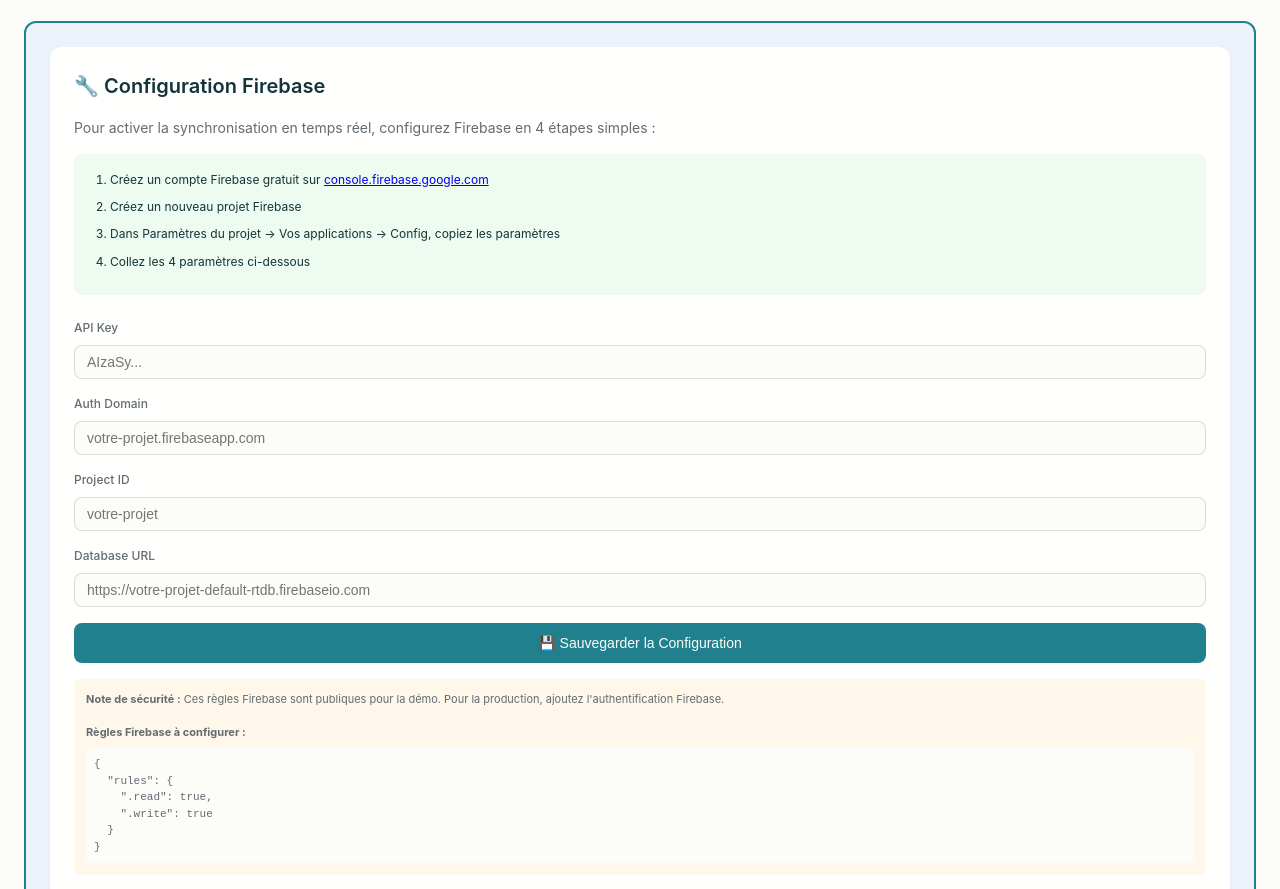
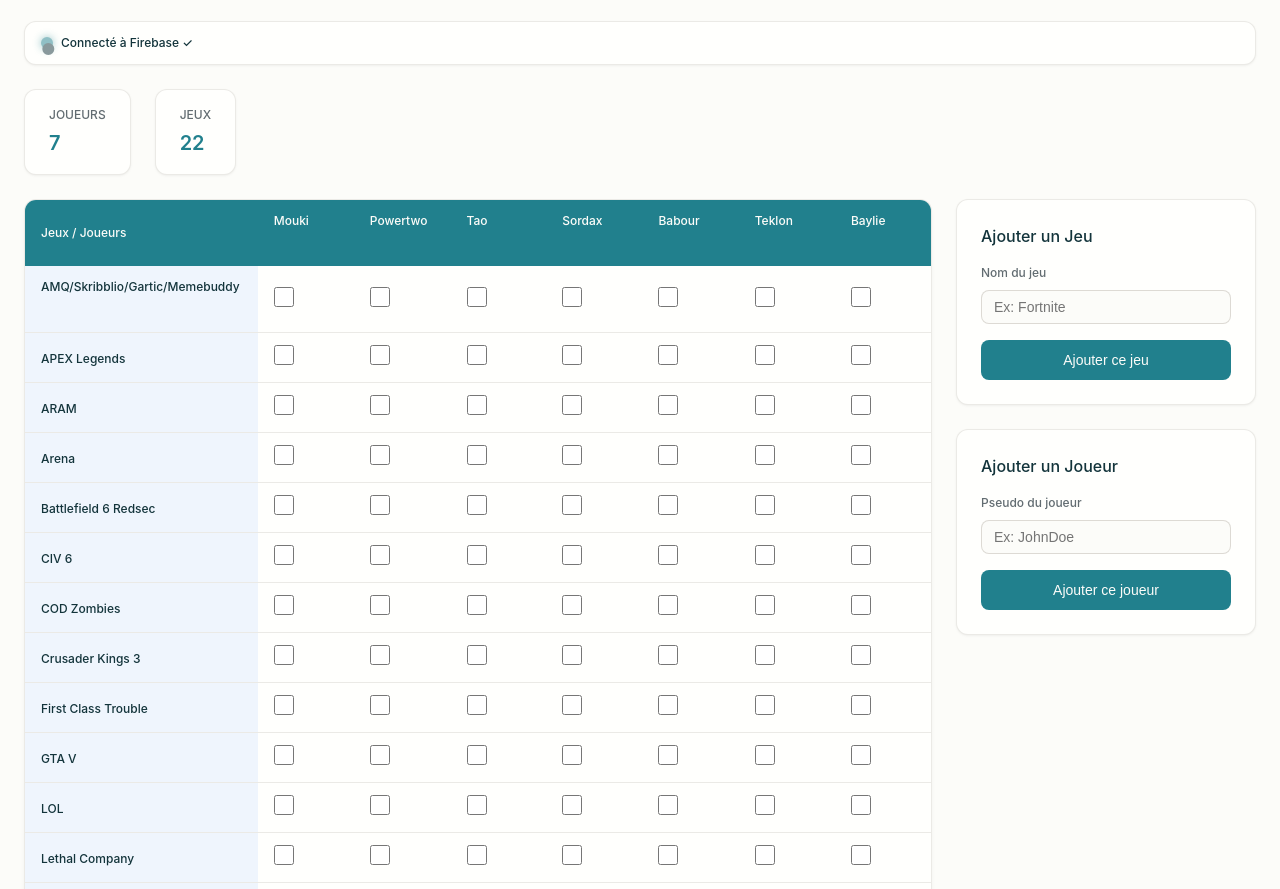
Before and after one commit to Powr2/DGD, a plain HTML site: page index.html in a window 1280 px wide. Shown: the part 63-952 px from the top of the page. Drawn offline with Linux system fonts and the light colour scheme; no server answers; a web font is replaced by a local one.

Commit message:
Add files via upload

```diff
--- a/index.html
+++ b/index.html
@@ -522,68 +522,7 @@ h1 {
     line-height: 1.4;
 }
 
-.firebase-config {
-    background-color: var(--color-bg-1);
-    padding: var(--space-24);
-    border-radius: var(--radius-lg);
-    border: 2px solid var(--color-primary);
-    margin-bottom: var(--space-24);
-}
 
-.config-card {
-    background-color: var(--color-surface);
-    padding: var(--space-24);
-    border-radius: var(--radius-lg);
-    box-shadow: var(--shadow-md);
-}
-
-.config-card h2 {
-    font-size: var(--font-size-2xl);
-    font-weight: var(--font-weight-bold);
-    margin-bottom: var(--space-16);
-    color: var(--color-text);
-}
-
-.config-help {
-    font-size: var(--font-size-base);
-    color: var(--color-text-secondary);
-    margin-bottom: var(--space-16);
-}
-
-.config-steps {
-    background-color: var(--color-bg-3);
-    padding: var(--space-16);
-    border-radius: var(--radius-base);
-    margin-bottom: var(--space-24);
-}
-
-.config-steps ol {
-    margin-left: var(--space-20);
-    font-size: var(--font-size-sm);
-    line-height: 1.6;
-}
-
-.config-steps li {
-    margin-bottom: var(--space-8);
-}
-
-.config-note {
-    margin-top: var(--space-16);
-    padding: var(--space-12);
-    background-color: var(--color-bg-2);
-    border-radius: var(--radius-sm);
-    font-size: var(--font-size-xs);
-    color: var(--color-text-secondary);
-}
-
-.config-note pre {
-    background-color: var(--color-background);
-    padding: var(--space-8);
-    border-radius: var(--radius-sm);
-    margin-top: var(--space-8);
-    overflow-x: auto;
-    font-size: var(--font-size-xs);
-}
 
 .connection-status {
     display: flex;
@@ -645,57 +584,7 @@ h1 {
     <div class="container">
         <h1>Gestion des Jeux Vidéo 🎮</h1>
 
-        <!-- Firebase Configuration Section -->
-        <div class="firebase-config" id="firebaseConfig" style="display: none;">
-            <div class="config-card">
-                <h2>🔧 Configuration Firebase</h2>
-                <p class="config-help">Pour activer la synchronisation en temps réel, configurez Firebase en 4 étapes simples :</p>
-
-                <div class="config-steps">
-                    <ol>
-                        <li>Créez un compte Firebase gratuit sur <a href="https://console.firebase.google.com" target="_blank">console.firebase.google.com</a></li>
-                        <li>Créez un nouveau projet Firebase</li>
-                        <li>Dans Paramètres du projet → Vos applications → Config, copiez les paramètres</li>
-                        <li>Collez les 4 paramètres ci-dessous</li>
-                    </ol>
-                </div>
-
-                <div class="form-group">
-                    <label for="configApiKey">API Key</label>
-                    <input type="text" id="configApiKey" placeholder="AIzaSy...">
-                </div>
-
-                <div class="form-group">
-                    <label for="configAuthDomain">Auth Domain</label>
-                    <input type="text" id="configAuthDomain" placeholder="votre-projet.firebaseapp.com">
-                </div>
-
-                <div class="form-group">
-                    <label for="configProjectId">Project ID</label>
-                    <input type="text" id="configProjectId" placeholder="votre-projet">
-                </div>
-
-                <div class="form-group">
-                    <label for="configDatabaseURL">Database URL</label>
-                    <input type="text" id="configDatabaseURL" placeholder="https://votre-projet-default-rtdb.firebaseio.com">
-                </div>
-
-                <button class="btn" onclick="saveFirebaseConfig()">💾 Sauvegarder la Configuration</button>
-                <div class="message" id="configMessage"></div>
-
-                <div class="config-note">
-                    <strong>Note de sécurité :</strong> Ces règles Firebase sont publiques pour la démo. Pour la production, ajoutez l'authentification Firebase.
-                    <br><br>
-                    <strong>Règles Firebase à configurer :</strong>
-                    <pre>{
-  "rules": {
-    ".read": true,
-    ".write": true
-  }
-}</pre>
-                </div>
-            </div>
-        </div>
+        <!-- Firebase est déjà configuré automatiquement! -->
 
         <!-- Connection Status -->
         <div class="connection-status" id="connectionStatus">
@@ -752,11 +641,17 @@ h1 {
     </div>
 
     <script>
-        // Firebase variables
+        // Firebase variables - CONFIGURATION PRÉ-CONFIGURÉE
         let firebaseApp = null;
         let database = null;
         let isFirebaseConfigured = false;
-        let firebaseConfig = null;
+        // Configuration Firebase codée en dur - prête à l'emploi!
+        let firebaseConfig = {
+            apiKey: "AIzaSyBVB8dxeMlczYYgXLzyo2NDELNABKzGUtA",
+            authDomain: "dgdgames-1750c.firebaseapp.com",
+            databaseURL: "https://dgdgames-1750c-default-rtdb.europe-west1.firebasedatabase.app",
+            projectId: "dgdgames-1750c"
+        };
 
         // Données initiales
         let players = ['Mouki', 'Powertwo', 'Tao', 'Sordax', 'Babour', 'Teklon', 'Baylie'];
@@ -1148,58 +1043,13 @@ h1 {
             }
         });
 
-        // Check Firebase configuration on load
+        // Check Firebase configuration on load - AUTO-CONNECT
         function checkFirebaseConfig() {
-            const savedConfig = getFirebaseConfigFromMemory();
-            if (savedConfig) {
-                firebaseConfig = savedConfig;
-                initializeFirebase(savedConfig);
-            } else {
-                document.getElementById('firebaseConfig').style.display = 'block';
-                updateConnectionStatus(false);
-            }
+            // Firebase est déjà configuré, connexion automatique!
+            initializeFirebase(firebaseConfig);
         }
 
-        // Get Firebase config from memory (using a global variable)
-        let storedFirebaseConfig = null;
-        function getFirebaseConfigFromMemory() {
-            return storedFirebaseConfig;
-        }
 
-        // Save Firebase config to memory
-        function setFirebaseConfigToMemory(config) {
-            storedFirebaseConfig = config;
-        }
-
-        // Save Firebase configuration
-        function saveFirebaseConfig() {
-            const apiKey = document.getElementById('configApiKey').value.trim();
-            const authDomain = document.getElementById('configAuthDomain').value.trim();
-            const projectId = document.getElementById('configProjectId').value.trim();
-            const databaseURL = document.getElementById('configDatabaseURL').value.trim();
-
-            if (!apiKey || !authDomain || !projectId || !databaseURL) {
-                showMessage('configMessage', 'Veuillez remplir tous les champs', 'error');
-                return;
-            }
-
-            const config = {
-                apiKey: apiKey,
-                authDomain: authDomain,
-                projectId: projectId,
-                databaseURL: databaseURL
-            };
-
-            setFirebaseConfigToMemory(config);
-            firebaseConfig = config;
-
-            showMessage('configMessage', '✓ Configuration sauvegardée ! Initialisation de Firebase...', 'success');
-
-            setTimeout(() => {
-                document.getElementById('firebaseConfig').style.display = 'none';
-                initializeFirebase(config);
-            }, 1500);
-        }
 
         // Initialize Firebase
         function initializeFirebase(config) {
```
